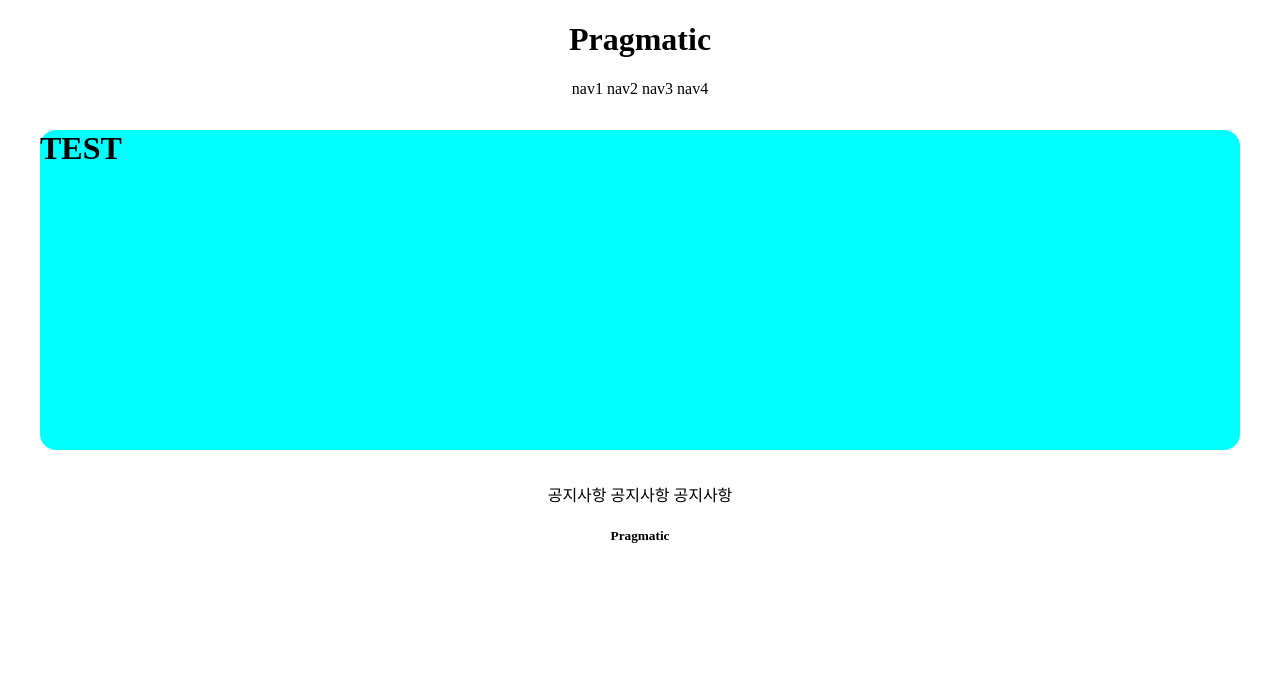
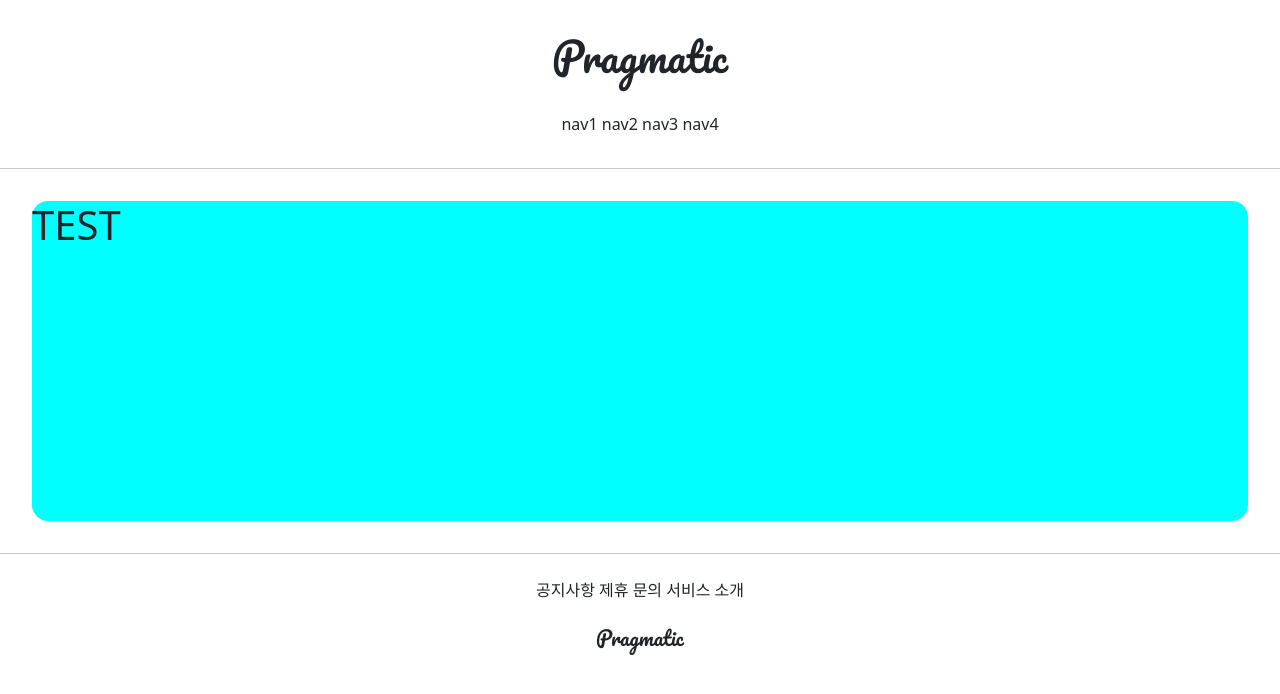
Before and after one commit to timgotango/gis_4ban_1, a Django app: page /accounts/hello_world/ in a window 1280 px wide. Shown: the top 694 px of the page. Run offline with Django 3.2, Linux system fonts and the light colour scheme; parts of the project's set-up code (start-up, migrations or seed data) failed here and were passed over.

Commit message:
7/6 Google Fonts, Bootstrap 링크 적용

```diff
--- a/templates/base.html
+++ b/templates/base.html
@@ -7,10 +7,12 @@
 <!--alt shift 마우스로 스크롤 하면 복수 열 클릭 됨-->
 
 {% include 'header.html' %}
+<hr>
 
 {% block content %}
 {% endblock %}  <!--block으로 만든 공간만 hello_world.html에서 바꿀 수 있도록!!-->
 
+<hr>
 {% include 'footer.html' %}
 
 </body>
--- a/templates/footer.html
+++ b/templates/footer.html
@@ -1,11 +1,11 @@
 <div style="text-align: center;" >
 
-    <div>
+    <div style="margin-top: 1.5rem;">
         <span>공지사항</span>
-        <span>공지사항</span>
-        <span>공지사항</span>
+        <span>제휴 문의</span>
+        <span>서비스 소개</span>
     </div>
-    <div>
+    <div style="margin: 1.5rem 0; font-family: 'Pacifico', cursive;">
         <h5>Pragmatic</h5>
     </div>
 
--- a/templates/head.html
+++ b/templates/head.html
@@ -1,4 +1,11 @@
 <head>
     <meta charset="UTF-8">
     <title>Title</title>
+    {#  Bootstrap link  #}
+    <link href="https://cdn.jsdelivr.net/npm/bootstrap@5.0.2/dist/css/bootstrap.min.css" rel="stylesheet" integrity="sha384-EVSTQN3/azprG1Anm3QDgpJLIm9Nao0Yz1ztcQTwFspd3yD65VohhpuuCOmLASjC" crossorigin="anonymous">
+    <script src="https://cdn.jsdelivr.net/npm/bootstrap@5.0.2/dist/js/bootstrap.bundle.min.js" integrity="sha384-MrcW6ZMFYlzcLA8Nl+NtUVF0sA7MsXsP1UyJoMp4YLEuNSfAP+JcXn/tWtIaxVXM" crossorigin="anonymous"></script>
+    {#  Google Fonts link : pacifico 폰트  #}
+    <link rel="preconnect" href="https://fonts.googleapis.com">
+    <link rel="preconnect" href="https://fonts.gstatic.com" crossorigin>
+    <link href="https://fonts.googleapis.com/css2?family=Pacifico&display=swap" rel="stylesheet">
 </head>
--- a/templates/header.html
+++ b/templates/header.html
@@ -1,8 +1,8 @@
 <div style="text-align: center;">
-    <div>
+    <div style="margin: 2rem 0; font-family: 'Pacifico', cursive;">
         <h1>Pragmatic</h1>
     </div>
-    <div>
+    <div style="margin-bottom: 2rem">
         <span>nav1</span>
         <span>nav2</span>
         <span>nav3</span>
```
